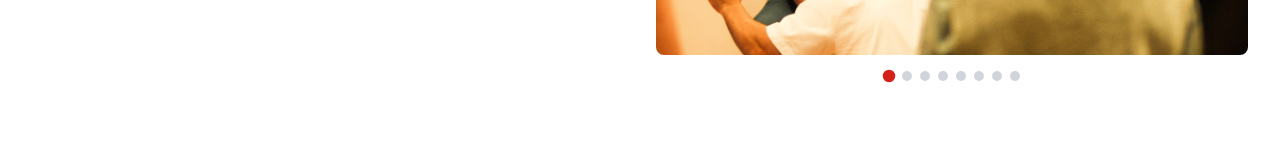
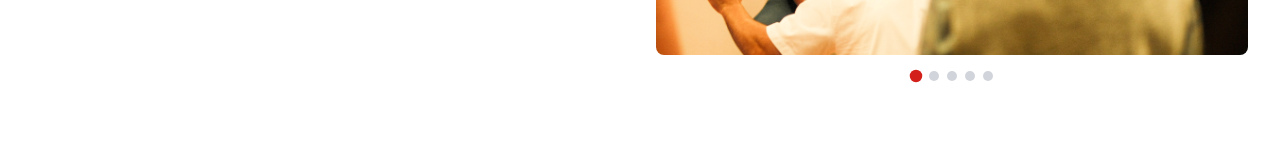
Before and after one commit to prgonzo/pcm, a React (Vite) app: page /churches/spain in a window 1280 px wide. Shown: the part 1581-1741 px from the top of the page. Built offline with nearby package versions, Linux system fonts and the light colour scheme.

Commit message:
Update SpainChurch.tsx

```diff
--- a/src/pages/ChurchesPage/SpainChurch.tsx
+++ b/src/pages/ChurchesPage/SpainChurch.tsx
@@ -231,12 +231,9 @@ const SpainChurch = () => {
                         images={[
                           "/lovable-uploads/DSCF9696.jpg",
                           "/lovable-uploads/DSCF9742.jpg",
-                          "/lovable-uploads/barc 2.jpg",
+                          "/lovable-uploads/barc 2_crop.jpg",
                           "/lovable-uploads/bar 4.jpg",
-                          "/lovable-uploads/IMG_1868 2.JPG",
-                          "/lovable-uploads/spain1.jpg",
-                          "/lovable-uploads/spain2.jpg",
-                          "/lovable-uploads/pastor-praying.webp"
+                          "/lovable-uploads/IMG_1868 2_crop.JPG",
                         ]}
                         className="rounded-lg"
                       />
```
